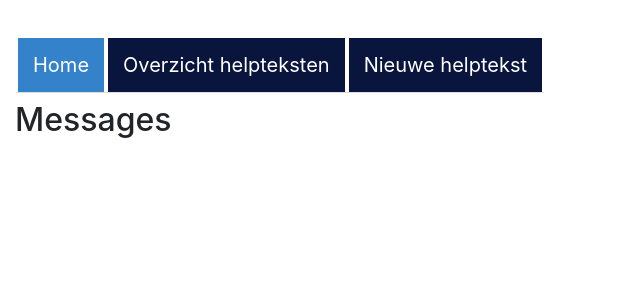
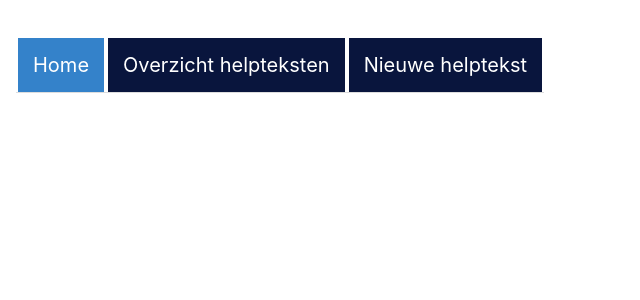
Before and after one commit to bvpelt/strapi-frontend, an Angular app: page / in a window 1280 px wide. Shown: the top 300 px of the page, without its empty margins (0-640 px from the left). Built offline with nearby package versions, Linux system fonts and the light colour scheme.

Commit message:
Message scrollbar

```diff
--- a/src/app/app.component.html
+++ b/src/app/app.component.html
@@ -22,7 +22,7 @@
     <router-outlet></router-outlet>
   </div>
 
-  <div class="row">
+  <div class="container-fluid">
     <app-messages></app-messages>
   </div>
 </div>
--- a/src/app/messages/messages.component.html
+++ b/src/app/messages/messages.component.html
@@ -1,4 +1,4 @@
-<div class="container">
+<div class="row" *ngIf="messages.length > 0">
     <h2>Messages</h2>
     <div class="messages">
         <ul class="list-group">
@@ -7,7 +7,7 @@
             </li>
         </ul>
     </div>
-    <div *ngIf="messages.length > 0">
+    <div>
         <button type="button" class="btn btn-primary" (click)="clear()">clear messages</button>
     </div>
 </div>
```
